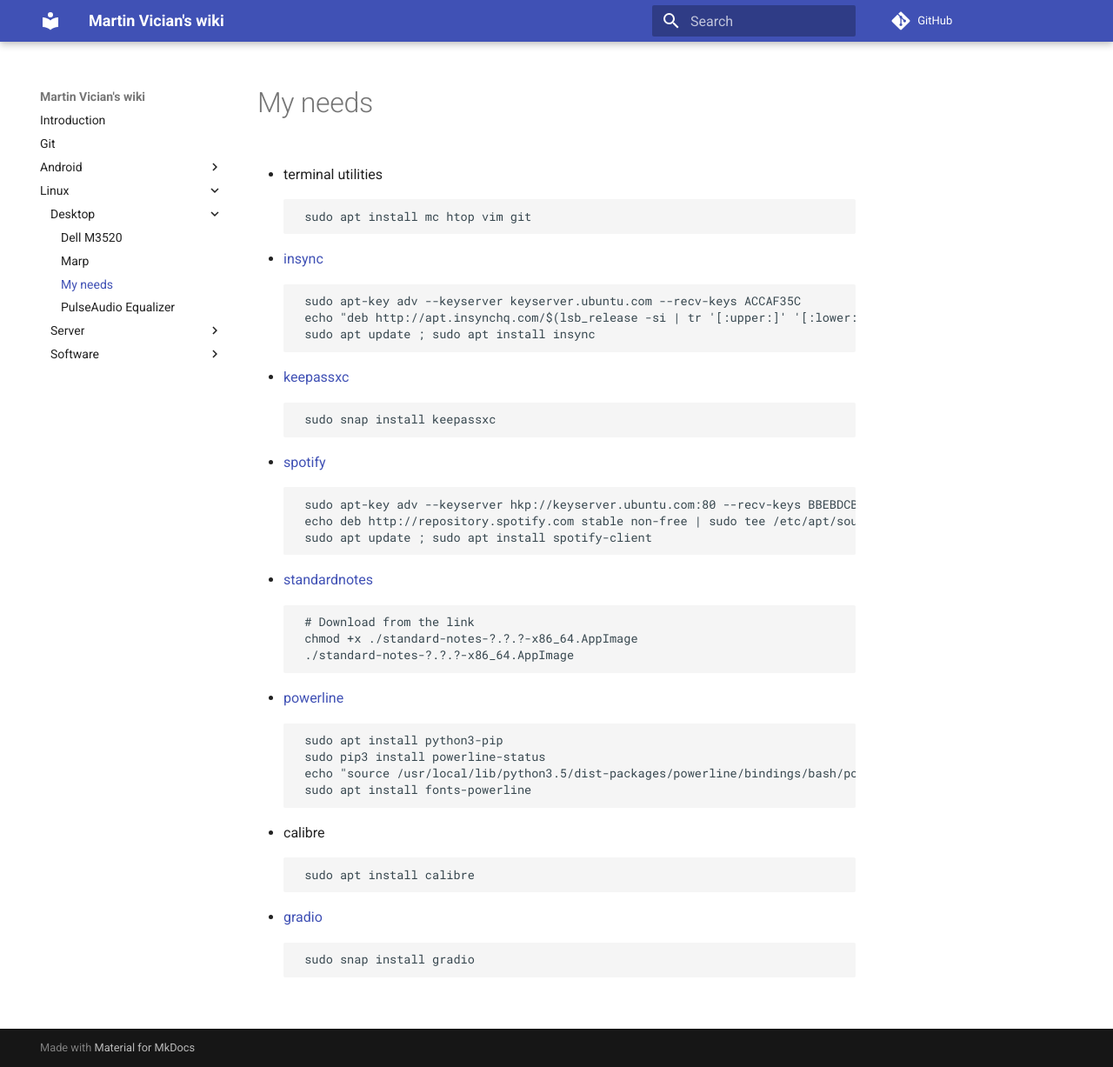
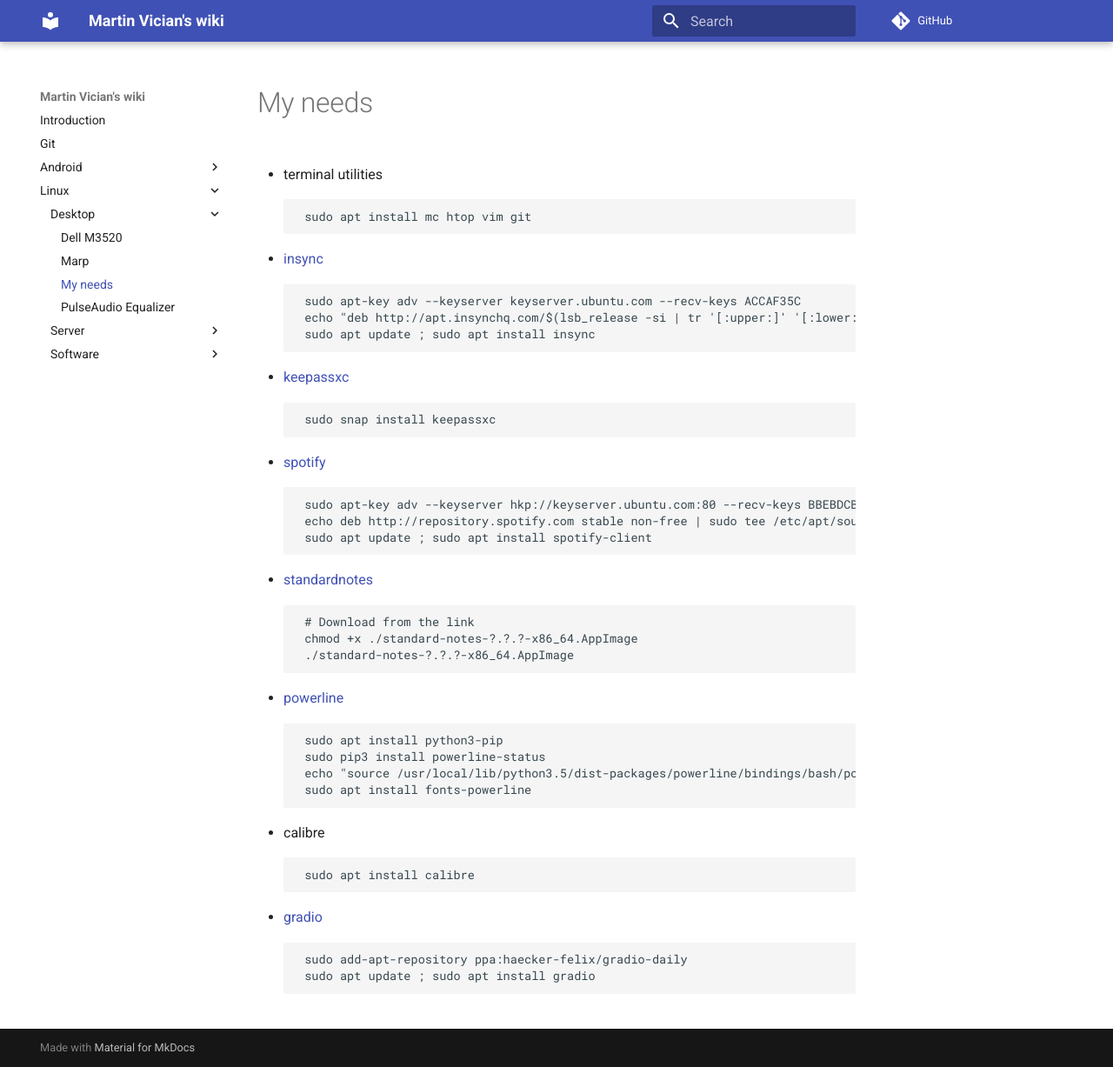
Before and after one commit to vician/wiki, an MkDocs documentation site: the page built from docs/Linux/Desktop/My needs.md, in a window 1280 px wide and 1227 px high. Shown: the whole window at 87% size. Built offline with MkDocs 1.6.1 and Material for MkDocs 9.7.7, drawn with Linux system fonts in a browser that asks for light colours; comment, search, counter and statistics services are not loaded.

Commit message:
Update My needs.md

```diff
--- a/docs/Linux/Desktop/My needs.md
+++ b/docs/Linux/Desktop/My needs.md
@@ -35,6 +35,7 @@
 
          sudo apt install calibre
 
-- [gradio](https://github.com/haecker-felix/gradio)
+- [gradio](https://github.com/haecker-felix/gradio/wiki/Install-Gradio)
 
-         sudo snap install gradio
+         sudo add-apt-repository ppa:haecker-felix/gradio-daily
+         sudo apt update ; sudo apt install gradio
```
